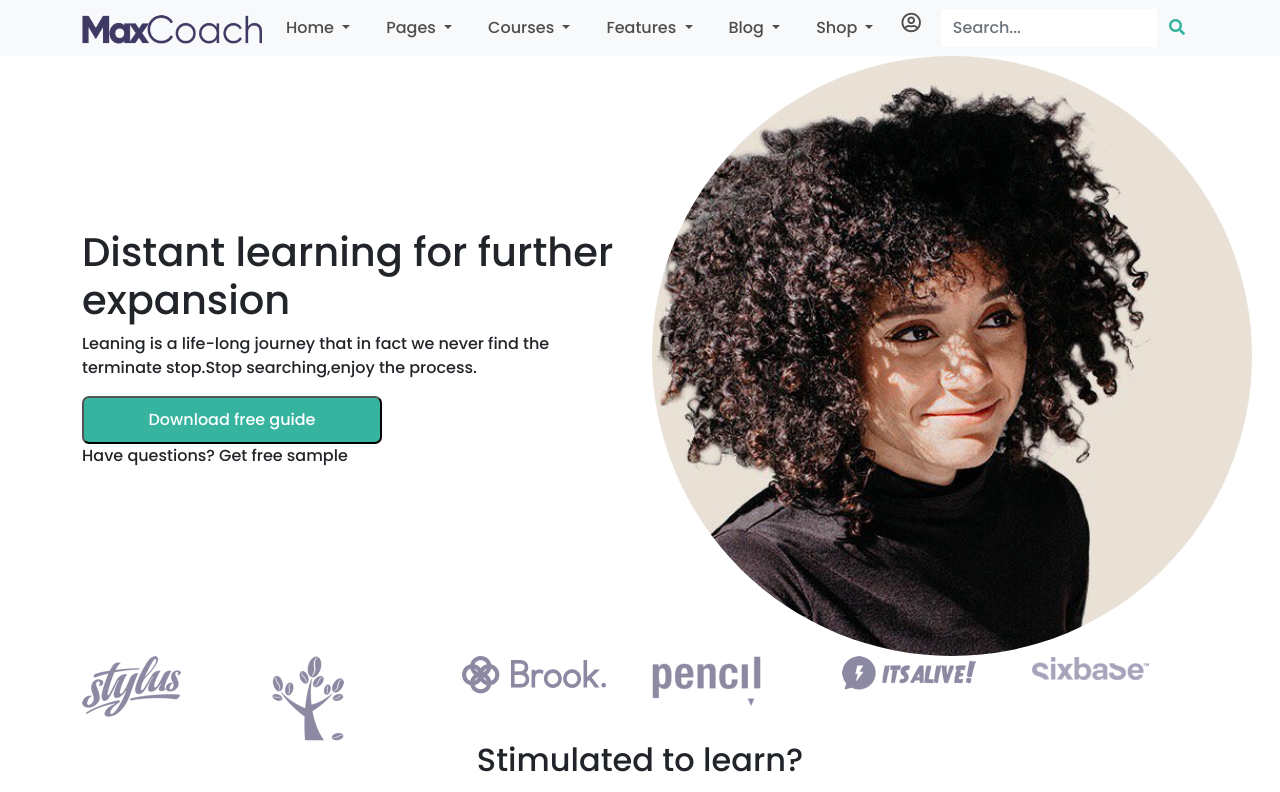
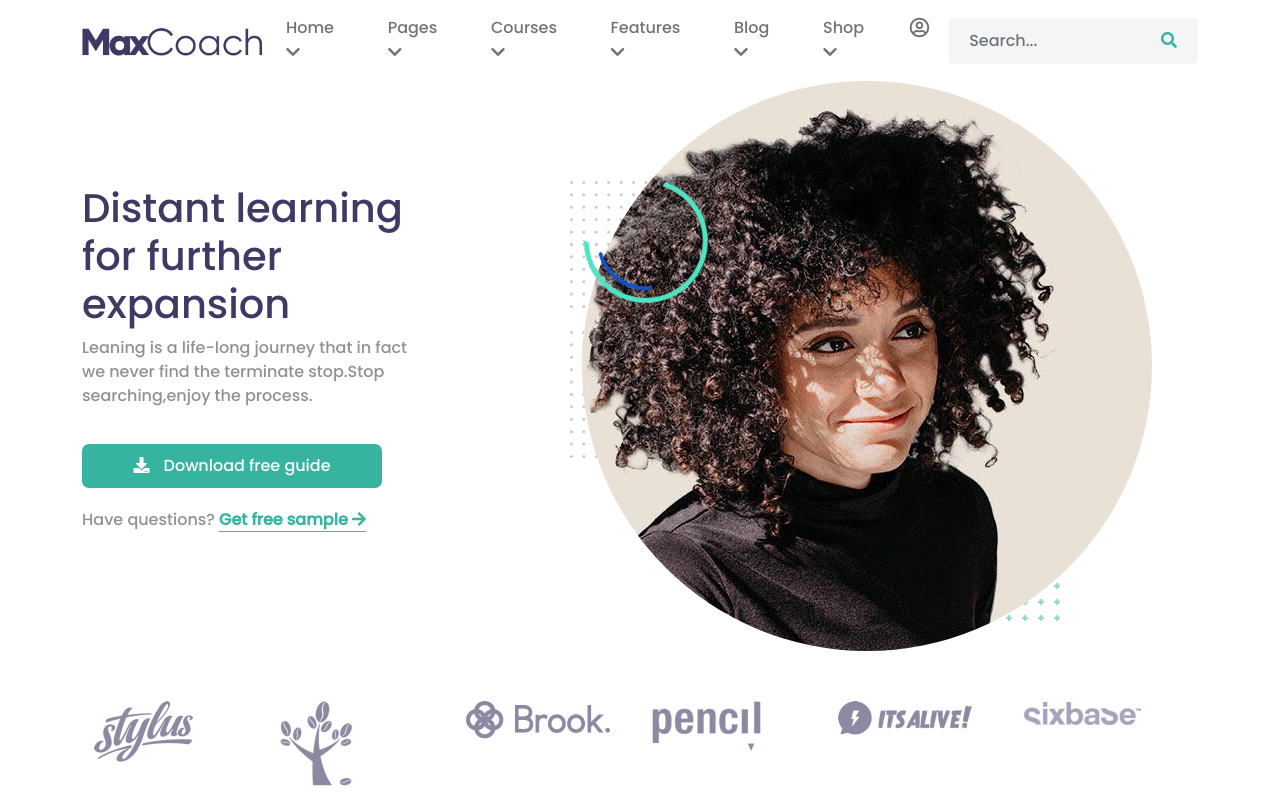
Before and after one commit to Rorins/proj-html-vuejs, a Vue app: page / in a window 1280 px wide. Shown: the top 792 px of the page. Built offline with nearby package versions, Linux system fonts and the light colour scheme.

Commit message:
Styling jumbo

```diff
--- a/src/components/Header.vue
+++ b/src/components/Header.vue
@@ -2,7 +2,7 @@
   <header>
 
 <!--NAVBAR-->
-<nav class="navbar navbar-expand-lg navbar-light bg-light">
+<nav class="navbar navbar-expand-lg navbar-light">
 <div class="container">
 
 <!--lOGO-->
@@ -18,7 +18,7 @@
   <div class="collapse navbar-collapse" id="navbarSupportedContent">
     <ul class="navbar-nav mr-auto">
       <li class="nav-item dropdown">
-        <a class="nav-link dropdown-toggle" href="#" id="navbarDropdown" role="button" data-toggle="dropdown" aria-haspopup="true" aria-expanded="false">
+        <a class="nav-link dropdown-arrow" href="#" id="navbarDropdown" role="button" data-toggle="dropdown" aria-haspopup="true" aria-expanded="false">
           Home
         </a>
         <!-- <div class="dropdown-menu" aria-labelledby="navbarDropdown">
@@ -29,27 +29,27 @@
         </div> -->
       </li>
       <li class="nav-item dropdown">
-        <a class="nav-link dropdown-toggle" href="#" id="navbarDropdown" role="button" data-toggle="dropdown" aria-haspopup="true" aria-expanded="false">
+        <a class="nav-link dropdown-arrow" href="#" id="navbarDropdown" role="button" data-toggle="dropdown" aria-haspopup="true" aria-expanded="false">
           Pages
         </a>
       </li>
        <li class="nav-item dropdown">
-        <a class="nav-link dropdown-toggle" href="#" id="navbarDropdown" role="button" data-toggle="dropdown" aria-haspopup="true" aria-expanded="false">
+        <a class="nav-link dropdown-arrow" href="#" id="navbarDropdown" role="button" data-toggle="dropdown" aria-haspopup="true" aria-expanded="false">
           Courses
         </a>
       </li>
        <li class="nav-item dropdown">
-        <a class="nav-link dropdown-toggle" href="#" id="navbarDropdown" role="button" data-toggle="dropdown" aria-haspopup="true" aria-expanded="false">
+        <a class="nav-link dropdown-arrow" href="#" id="navbarDropdown" role="button" data-toggle="dropdown" aria-haspopup="true" aria-expanded="false">
           Features
         </a>
       </li>
        <li class="nav-item dropdown">
-        <a class="nav-link dropdown-toggle" href="#" id="navbarDropdown" role="button" data-toggle="dropdown" aria-haspopup="true" aria-expanded="false">
+        <a class="nav-link dropdown-arrow" href="#" id="navbarDropdown" role="button" data-toggle="dropdown" aria-haspopup="true" aria-expanded="false">
           Blog
         </a>
       </li>
        <li class="nav-item dropdown">
-        <a class="nav-link dropdown-toggle" href="#" id="navbarDropdown" role="button" data-toggle="dropdown" aria-haspopup="true" aria-expanded="false">
+        <a class="nav-link dropdown-arrow" href="#" id="navbarDropdown" role="button" data-toggle="dropdown" aria-haspopup="true" aria-expanded="false">
           Shop
         </a>
       </li>
@@ -58,9 +58,9 @@
           <i class="far fa-user-circle"></i>
           </a>
       </li>
+      </ul>
 
     <!--SEARCH-BAR-->
-    </ul>
     <div class="search">
               <div class="input-group">
                 <input
@@ -96,18 +96,43 @@ name:'Header'
 .logo{
 width:180px;
 }
+
+ /*NAVBAR*/
+
+.navbar-light{
+background-color: #fff;
+}
+/*LIST ITEMS*/
   li{
     padding-right:20px;
  }
- .navbar-light .navbar-nav .nav-link, a{
-   color:$terziary-color;
+ .nav-link, a{
+   color:$darkGray-color;
  }
-.user_icon{
+ .dropdown-arrow::after{
+  font-family: "Font Awesome 5 Free";
+  font-weight: 900;
+  content: '\f078';
+ }
+.user_icon i{
   font-size: 20px;
+  padding-top:10px;
+  &:hover{
+  color:rgba(0, 0, 0, 0.7);
+}
+}
+
+
+/*SEARCH*/
+.search{
+  width: 250px;
+}
+  .form-control, .btn{
+    background-color: #f5f5f5;
+    padding:10px 20px;
   }
     .fa-search{
       color:$secondary-color;
     }
 
-
 </style>
--- a/src/components/Jumbo.vue
+++ b/src/components/Jumbo.vue
@@ -6,16 +6,30 @@
         <div class="col-6 d-flex flex-column justify-content-center">
             <h1>Distant learning for further expansion</h1>
             <p>Leaning is a life-long journey that in fact we never find the terminate stop.Stop searching,enjoy the process.</p>
-            <button class="button">Download free guide</button>
-            <p>Have questions? Get free sample</p>
+            <button class="button">
+            <i class="fas fa-download"></i>
+            Download free guide
+            </button>
+            <p>Have questions?
+                <a href="">
+                <span>Get free sample
+                    <i class="fas fa-arrow-right"></i>
+                </span>
+                </a>
+            </p>
         </div>
 
        <!--SECOND COLUMN-->
-        <div class="col-6">
+        <div class="col-6 second_column">
              <img class="about_me" src="../assets/about-me-profile-ohm4dxoearqbxny7q3bq1pzbdgofdx0tobbeqcvzd0.jpg" alt="">
+             <img src="../assets/maxcoach-shape-02.png" alt="">
+             <img src="../assets/maxcoach-shape-08.png" alt="">
+             <img src="../assets/maxcoach-shape-08.png" alt="">
+             <img src="../assets/maxcoach-shape-07-150x150.png" alt="">
         </div>
     </div>
 
+    <!--LOGOS-->
     <div class="row logos">
         <div class="col-2"><img src="../assets/client-logo-01.png" alt=""></div>
         <div class="col-2"><img src="../assets/client-logo-02.png" alt=""></div>
@@ -24,6 +38,7 @@
         <div class="col-2"><img src="../assets/client-logo-05.png" alt=""></div>
         <div class="col-2"><img src="../assets/client-logo-06.png" alt=""></div>
     </div>
+
 </div>
   </section>
 </template>
@@ -35,12 +50,69 @@ name:'Jumbo'
 </script>
 
 <style scoped lang="scss">
+@import '@/styles/variables';
+
+/*FIRST COLUMN*/
+.container div:first-child{
+    padding-right:140px;
+}
+    h1{
+        color:$violet-color;
+    }
+    p{
+        color:$terziary-color;
+    }
+        a{
+            text-decoration: none;
+            color:$secondary-color;
+            font-weight: bold;
+            border-bottom:1px solid  #919191;
+        &:hover{
+        color:rgb(58, 56, 56);
+        }
+        }
+    .fa-download{
+        padding-right:10px;
+    }
+    .button{
+        width:300px;
+        margin:20px 0;
+    }
+
+
+/*SECOND COLUMN*/
+.second_column{
+    position:relative;
+}
+    img:nth-child(2){
+        position:absolute;
+        top:100px;
+    }
+    img:nth-child(3){
+        position:absolute;
+        top:100px;
+        left:0;
+        z-index:-1;
+    }
+    img:nth-child(4){
+        position:absolute;
+        top:250px;
+        left:0;
+        z-index:-1;
+    }
+    img:nth-child(5){
+        position:absolute;
+        bottom:30px;
+        right:10px;
+        z-index:-1;
+    }
 .about_me{
-    width:600px;
-    border-radius:50%;
+        width:570px;
+        border-radius:50%;
+    }
+
+/*LOGOS*/
+.logos{
+    margin: 50px 0;
 }
-.button{
-    width:300px;
-}
-
 </style>
--- a/src/styles/utilities.scss
+++ b/src/styles/utilities.scss
@@ -6,4 +6,5 @@
   color: white;
   padding: 10px;
   border-radius: 7px;
+  border: none;
 }
--- a/src/styles/variables.scss
+++ b/src/styles/variables.scss
@@ -1,8 +1,9 @@
 //Colors
 $primary-color: #1fad96;
 $secondary-color: #37b4a0;
-$terziary-color: #4e4e4e;
-$LightGray-color: #c6c4d1;
+$terziary-color: #919191;
+$darkGray-color: #6d7070;
+$violet-color: #3f3a64;
 
 //Typography
 $font-primary: "Poppins", sans-serif;
```
Lines whose indentation alone changed are shown as unchanged.
